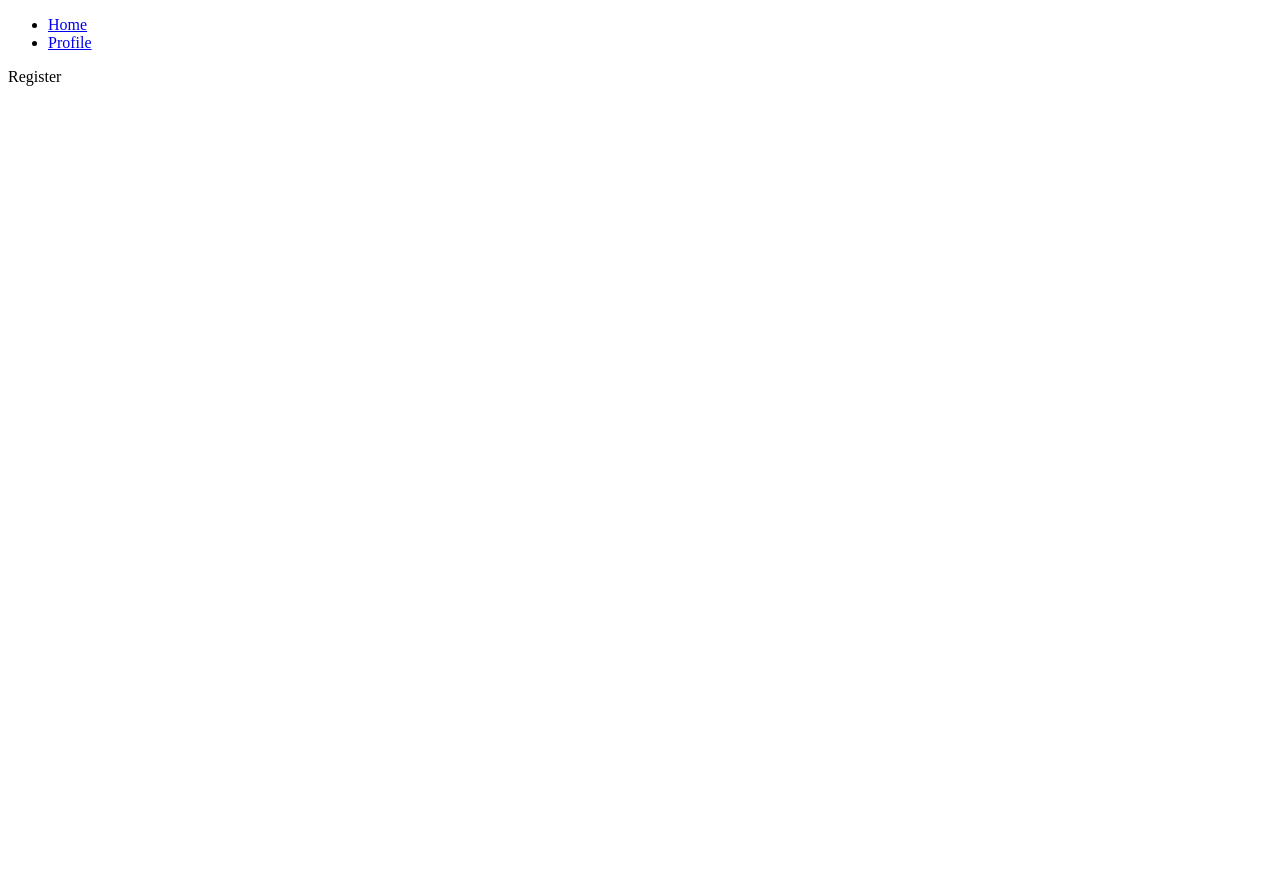
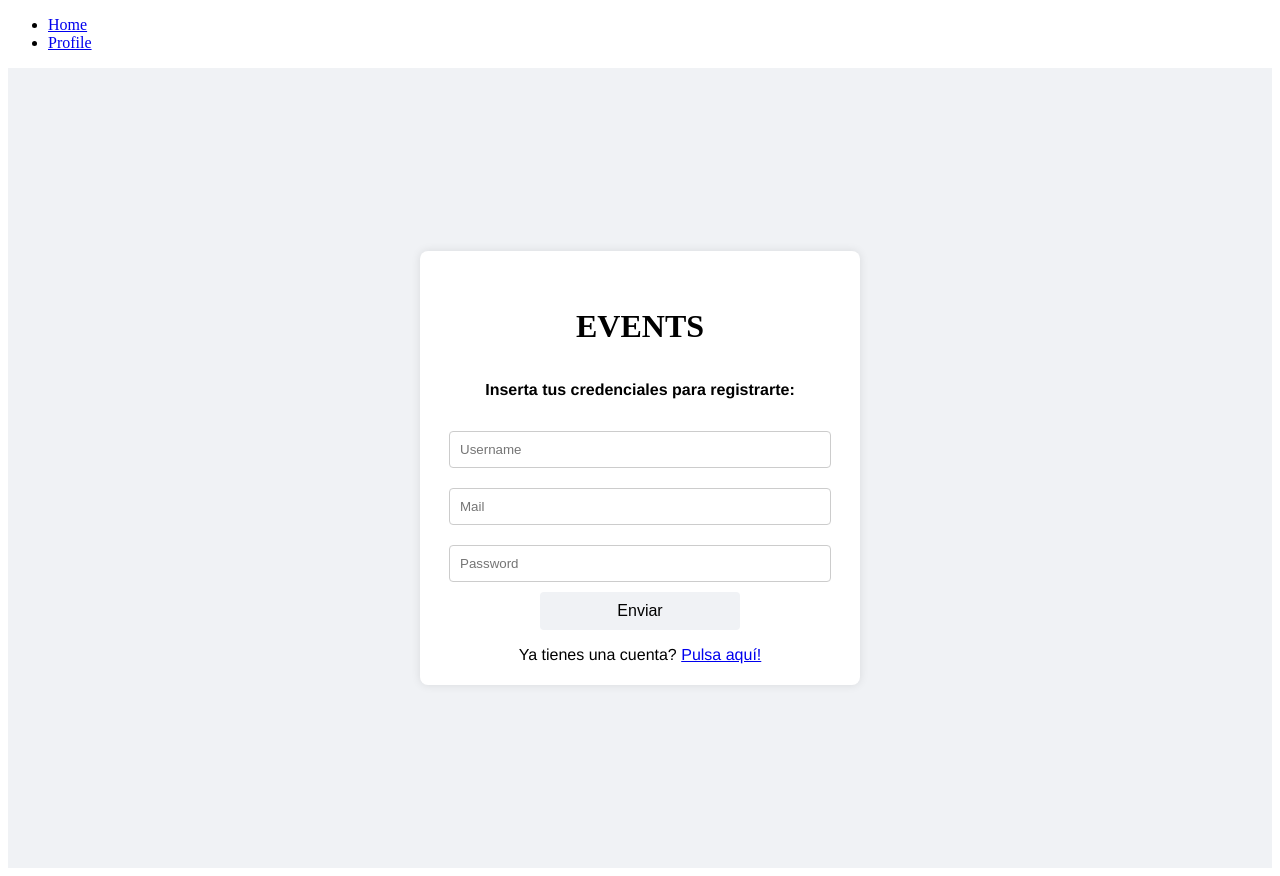
Before and after one commit to MAONESA/FrontMenu, a React (Vite) app: page /register in a window 1280 px wide. Before the commit the page ends 800 px from the top, so only its background shows below. Built offline with nearby package versions, Linux system fonts and the light colour scheme.

Commit message:
Register+LogIn

```diff
--- a/package.json
+++ b/package.json
@@ -10,6 +10,7 @@
     "preview": "vite preview"
   },
   "dependencies": {
+    "antd": "^5.18.2",
     "axios": "^1.7.2",
     "react": "^18.2.0",
     "react-dom": "^18.2.0",
--- a/src/app/services/api.js
+++ b/src/app/services/api.js
@@ -0,0 +1,2 @@
+import axios from 'axios';
+const instance = axios.create({ baseURL: 'http://localhost:8080/libro' });
--- a/src/pages/Home/Home.jsx
+++ b/src/pages/Home/Home.jsx
@@ -1,23 +1,31 @@
 import {Link} from 'react-router-dom';
+import { useEffect, useState } from "react";
+import './Home.styles.css'
+
 const Home = () => {
+const [username,setUsername]=useState();
+const [mail,setMail]=useState();
+const [password,setPassword]=useState();
+
   return (
-    <div className='container'>
-<div className='log'>
+    <div className="container">
+<div className='login-container'>
   <div className='top'>
-<h1>Events</h1>
-<h4>Enter your login credentials</h4>
+<h1 className='title'>EVENTS</h1>
+<h4>Introduce tus credenciales:</h4>
 </div>
 <form action="/login" method='post'>
-<input type="text" />
-<br />
-<input type="text" />
-<br />
-<button className='submit'>Submit</button>
-<p>Not registered? <Link to="register">Click here!</Link></p></form>
+
+<input type="text" placeholder='Username'/>
+
+<input type="text" placeholder='Password'/>
+<button className='submit' onClick={()=>createUsuario({username,mail,password})}>Enviar</button>
+<p>No tienes cuenta? <Link to="register">Pulsa aquí!</Link></p></form>
+</div>
 </div>
 
 
-    </div>
+
   )
 };
 
--- /dev/null
+++ b/src/pages/Home/Home.styles.css
@@ -0,0 +1,53 @@
+@font-face {
+    font-family: 'Event';
+    src: url('./secrcode.ttf') format('truetype');
+    font-style: normal;
+    font-weight: normal;
+  }
+  .title{
+    font-family: Event;
+    padding: 15px;
+  }
+.container {
+    display: flex;
+    justify-content: center;
+    align-items: center;
+    height: 100vh;
+    margin: auto;
+    background-color: #f0f2f5;
+    font-family: Helvetica;
+}
+.login-container {
+    background-color: #fff;
+    padding: 20px;
+    border-radius: 8px;
+    box-shadow: 0 0 10px rgba(0, 0, 0, 0.1);
+    width: 400px;
+    text-align: center;
+}
+.login-container h2 {
+    margin-bottom: 20px;
+}
+.login-container input[type="text"],
+.login-container input[type="password"] {
+    width: 90%;
+    padding: 10px;
+    margin: 10px 0;
+    border: 1px solid #ccc;
+    border-radius: 4px;
+}
+.login-container button {
+    width: 50%;
+    padding: 10px;
+    border: none;
+    border-radius: 4px;
+    background-color: #f0f2f5;
+    color: #000000;
+    font-size: 16px;
+}
+.login-container button:hover {
+    background-color: #ffffff;
+}
+.login-container p{
+    margin-bottom: 1px;
+}
--- a/src/pages/Home/Home.styles.js
+++ /dev/null
@@ -1,6 +0,0 @@
-// import styled from 'styled-components';
-
-// export const Test = styled.div`
-//  display: flex;
-// `;
-//
--- a/src/pages/Home/Register.jsx
+++ b/src/pages/Home/Register.jsx
@@ -1,8 +1,31 @@
-import React from 'react'
+import './Home.styles.css'
+import {Link} from 'react-router-dom';
+import {useState} from 'react';
 
 const Register = () => {
+const [username,setUsername]=useState();
+const [mail,setMail]=useState();
+const [password,setPassword]=useState();
   return (
-    <div>Register</div>
+    <div className="container">
+    <div className='login-container'>
+      <div className='top'>
+    <h1 className='title'>EVENTS</h1>
+    <h4>Inserta tus credenciales para registrarte:</h4>
+    </div>
+
+    <form action="/login" method='post'>
+
+    <input type="text" placeholder='Username'onChange={e => setUsername(e.target.value)}/>
+
+    <input type="text" placeholder='Mail'onChange={e => setMail(e.target.value)}/>
+
+    <input type="text" placeholder='Password'onChange={e => setPassword(e.target.value)}/>
+
+    <button className='submit'onClick={()=>createUsuario({username,mail,password})}>Enviar</button>
+    <p>Ya tienes una cuenta? <Link to="/.">Pulsa aquí!</Link></p></form>
+    </div>
+    </div>
   )
 }
 
```
Also changed, not shown: src/pages/Home/secrcode.ttf (added), 1 other file (tests, documents, lock files or other folders).
